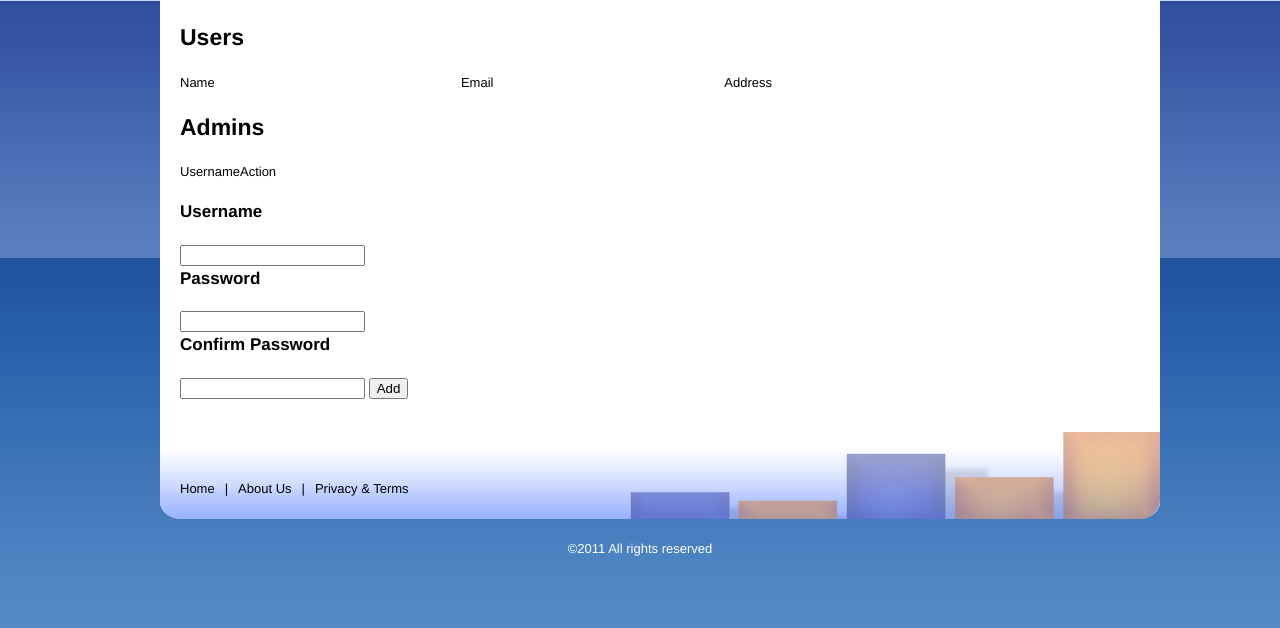
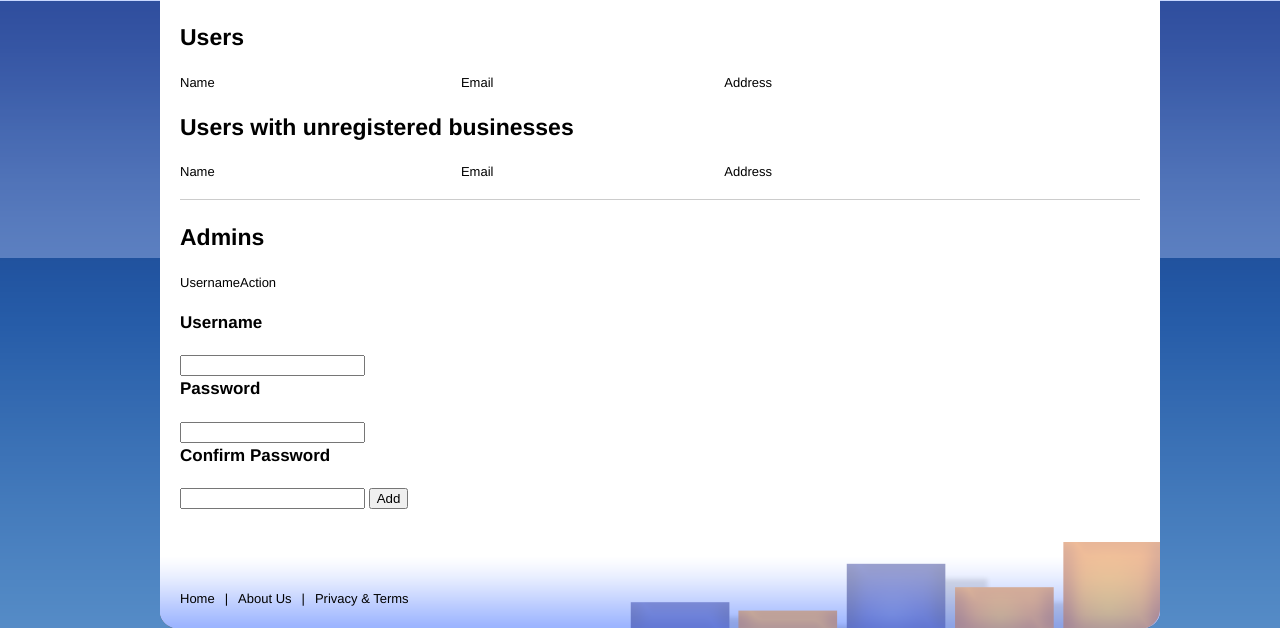
Before and after one commit to cbeck/YellowBot, a CodeIgniter app: page /admin/add in a window 1280 px wide. Shown: the part 124-752 px from the top of the page. Run offline with CodeIgniter, Linux system fonts and the light colour scheme; data that the repository does not hold is empty; some libraries are stand-ins or nearby versions.

Commit message:
Added new 'unregistered users' table.

```diff
--- a/web/views/adminview.php
+++ b/web/views/adminview.php
@@ -22,7 +22,7 @@
         <tr>
           <td><?= $user_row->name ?></td>
           <td><?= $user_row->email ?></td>
-          <td><?= $user_row->address1.'<br />'.$user_row->address2.'<br />'.$user_row->city.', '.$user_row->state.' '.$user_row->zip ?></td>
+          <td><?= $user_row->address1.' '.$user_row->address2.'<br />'.$user_row->city.', '.$user_row->state.' '.$user_row->zip ?></td>
           <td>
           <?= anchor('user/remove/'.$user_row->id, 'Delete', 'title="Delete"'); ?>
           </td>
@@ -30,6 +30,30 @@
       <?php endforeach; ?>
       </tbody>
     </table>
+    <h2>Users with unregistered businesses</h2>
+    <table style="width: 100%;">
+      <thead>
+        <tr>
+          <td>Name</td>
+          <td>Email</td>
+          <td>Address</td>
+          <td>&nbsp;</td>
+        </tr>
+      </thead>
+      <tbody>
+      <?php foreach($user_unregistered_table as $user_row): ?>
+        <tr>
+          <td><?= $user_row->name ?></td>
+          <td><?= $user_row->email ?></td>
+          <td><?= $user_row->address1.' '.$user_row->address2.'<br />'.$user_row->city.', '.$user_row->state.' '.$user_row->zip ?></td>
+          <td>
+          <?= anchor('user/remove/'.$user_row->id, 'Delete', 'title="Delete"'); ?>
+          </td>
+        </tr>
+      <?php endforeach; ?>
+      </tbody>
+    </table>
+    <hr />
     <h2>Admins</h2>
     <table>
       <thead>
```
